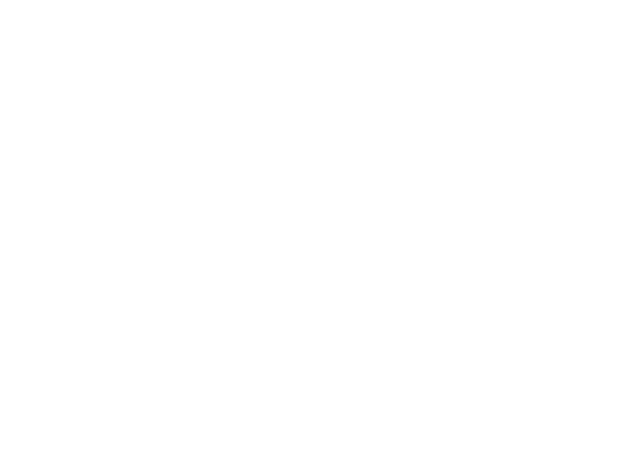
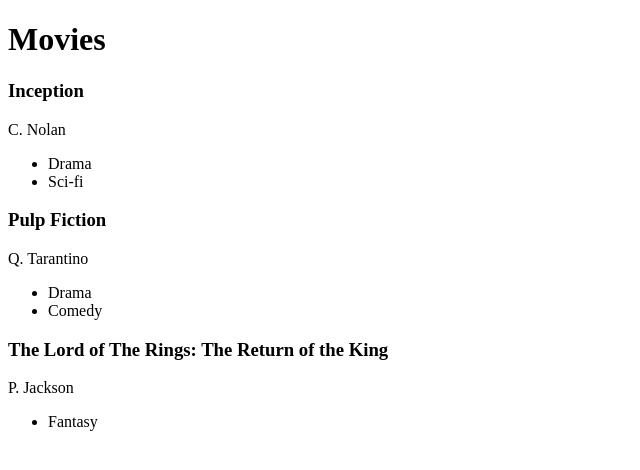
Before and after one commit to andrea-prina/php-oop-1, a PHP site: page / in a window 1280 px wide. Before the commit the part shown is empty. Shown: the top 470 px of the page, without its empty margins (0-640 px from the left). Run offline with PHP 8.4, Linux system fonts and the light colour scheme.

Commit message:
Create object instances and display properties

```diff
--- a/index.php
+++ b/index.php
@@ -49,7 +49,30 @@
 
 
         }
+
+        $movies = [];
+
+        $movies[] = new Movie("Inception", "C. Nolan", ["Drama", "Sci-fi"]);
+        $movies[] = new Movie("Pulp Fiction", "Q. Tarantino", ["Drama", "Comedy"]);
+        $movies[] = new Movie("The Lord of The Rings: The Return of the King", "P. Jackson", ["Fantasy"]);
     ?>
+
+    <h1>Movies</h1>
+
+    <?php foreach($movies as $movie) { ?>
+
+        <h3><?php echo $movie->getTitle(); ?></h3>
+        <p><?php echo $movie->getDirector(); ?></p>
+        <ul>
+
+            <?php foreach($movie->getGenres() as $genre) { ?>
+
+                <li><?php echo $genre; ?></li>
+
+            <?php } ?>
+
+        </ul>
+    <?php } ?>
 
 </body>
 </html>
```
